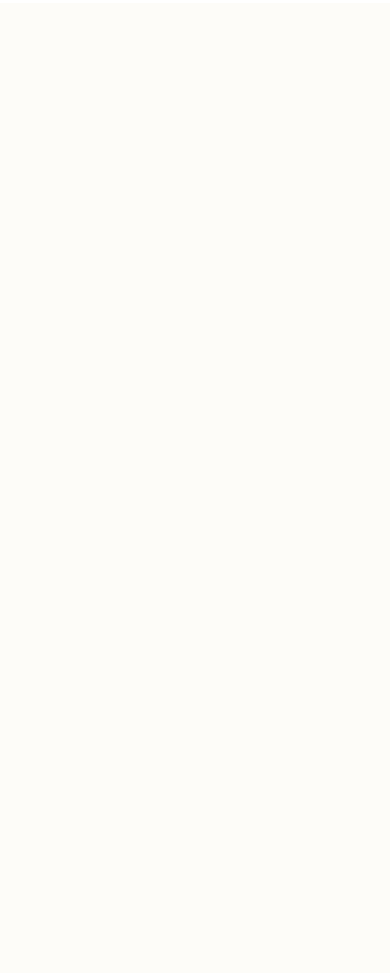
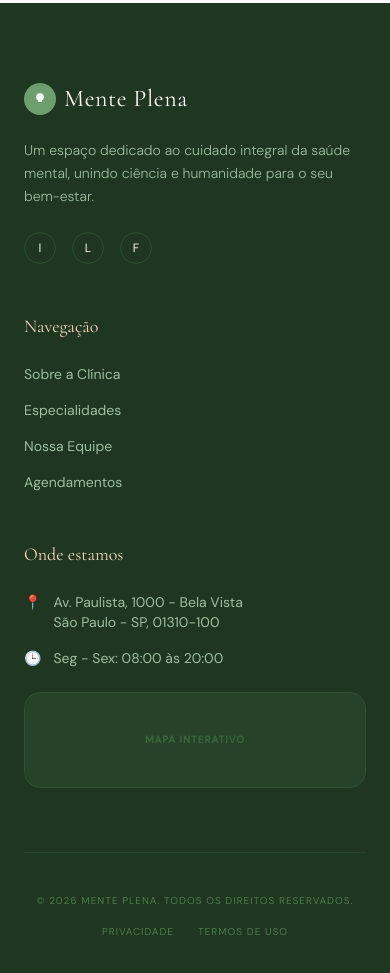
Before and after one commit to klebermkardel/mente-plena, a React (Vite) app: page / in a window 390 px wide. Shown: the part 9060-10033 px from the top of the page. Before the commit the page ends 9063 px from the top, so only its background shows below. Built offline with nearby package versions, Linux system fonts and the light colour scheme; the HTML template or start-up script is replaced by a standard one.

Commit message:
feat: adiciona rodapé com informações de localização e links rápidos

```diff
--- a/src/App.jsx
+++ b/src/App.jsx
@@ -4,18 +4,22 @@ import Sobre from './components/Sobre'
 import Servicos from './components/Servicos'
 import Equipe from './components/Equipe'
 import Depoimentos from './components/Depoimentos'
-import Contato from './components/Contato' // Importe o contato
+import Contato from './components/Contato'
+import Footer from './components/Footer' // Importe o Footer
 
 export default function App() {
   return (
-    <div className="bg-cream-50">
+    <div className="bg-cream-50 selection:bg-sage-200 selection:text-sage-900">
       <Navbar />
+      <main>
         <Hero />
         <Sobre />
         <Servicos />
         <Equipe />
         <Depoimentos />
         <Contato />
+      </main>
+      <Footer />
     </div>
   )
 }
--- /dev/null
+++ b/src/components/Footer.jsx
@@ -0,0 +1,74 @@
+export default function Footer() {
+  const currentYear = new Date().getFullYear()
+
+  return (
+    <footer className="bg-sage-900 text-cream-50 pt-20 pb-10">
+      <div className="max-w-6xl mx-auto px-6">
+        <div className="grid md:grid-cols-4 gap-12 mb-16">
+
+          {/* Logo e Bio */}
+          <div className="col-span-1 md:col-span-1.5 space-y-6">
+            <div className="flex items-center gap-2">
+              <div className="w-8 h-8 rounded-full bg-sage-400 flex items-center justify-center">
+                <svg width="16" height="16" viewBox="0 0 16 16" fill="none">
+                  <path d="M8 2C5.8 2 4 3.8 4 6c0 1.5.8 2.8 2 3.5V11h4V9.5c1.2-.7 2-2 2-3.5 0-2.2-1.8-4-4-4z" fill="white" opacity="0.9"/>
+                </svg>
+              </div>
+              <span className="font-display text-2xl tracking-wide">Mente Plena</span>
+            </div>
+            <p className="font-body text-sage-300 text-sm leading-relaxed font-light">
+              Um espaço dedicado ao cuidado integral da saúde mental, unindo ciência e humanidade para o seu bem-estar.
+            </p>
+            <div className="flex gap-4">
+              {['Instagram', 'LinkedIn', 'Facebook'].map((social) => (
+                <a key={social} href="#" className="w-8 h-8 rounded-full border border-sage-700 flex items-center justify-center text-xs hover:bg-warm-500 hover:border-warm-500 transition-all duration-300">
+                  {social[0]}
+                </a>
+              ))}
+            </div>
+          </div>
+
+          {/* Links Rápidos */}
+          <div>
+            <h4 className="font-display text-lg mb-6 text-warm-200">Navegação</h4>
+            <ul className="space-y-4 font-body text-sm text-sage-300">
+              <li><a href="#sobre" className="hover:text-white transition-colors">Sobre a Clínica</a></li>
+              <li><a href="#servicos" className="hover:text-white transition-colors">Especialidades</a></li>
+              <li><a href="#equipe" className="hover:text-white transition-colors">Nossa Equipe</a></li>
+              <li><a href="#contato" className="hover:text-white transition-colors">Agendamentos</a></li>
+            </ul>
+          </div>
+
+          {/* Localização */}
+          <div className="md:col-span-1.5">
+            <h4 className="font-display text-lg mb-6 text-warm-200">Onde estamos</h4>
+            <div className="space-y-4 font-body text-sm text-sage-300">
+              <p className="flex items-start gap-3">
+                <span className="text-warm-400">📍</span>
+                Av. Paulista, 1000 - Bela Vista<br />São Paulo - SP, 01310-100
+              </p>
+              <p className="flex items-center gap-3">
+                <span className="text-warm-400">🕒</span>
+                Seg - Sex: 08:00 às 20:00
+              </p>
+              <div className="pt-2">
+                <div className="w-full h-24 rounded-2xl bg-sage-800 border border-sage-700 overflow-hidden flex items-center justify-center text-[10px] uppercase tracking-widest text-sage-600 font-bold">
+                  Mapa Interativo
+                </div>
+              </div>
+            </div>
+          </div>
+        </div>
+
+        {/* Linha Final */}
+        <div className="pt-10 border-t border-sage-800 flex flex-col md:flex-row justify-between items-center gap-4 text-[10px] font-body text-sage-500 uppercase tracking-widest">
+          <p>© {currentYear} Mente Plena. Todos os direitos reservados.</p>
+          <div className="flex gap-6">
+            <a href="#" className="hover:text-sage-300">Privacidade</a>
+            <a href="#" className="hover:text-sage-300">Termos de Uso</a>
+          </div>
+        </div>
+      </div>
+    </footer>
+  )
+}
```
Lines whose indentation alone changed are shown as unchanged.
